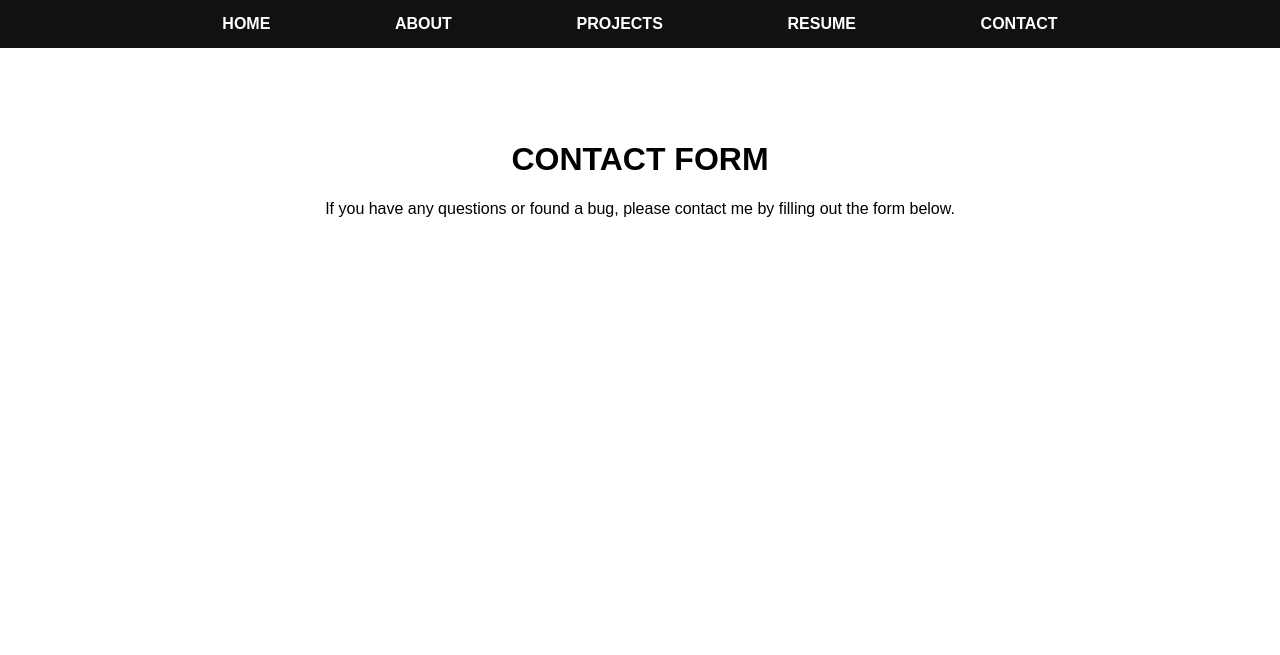
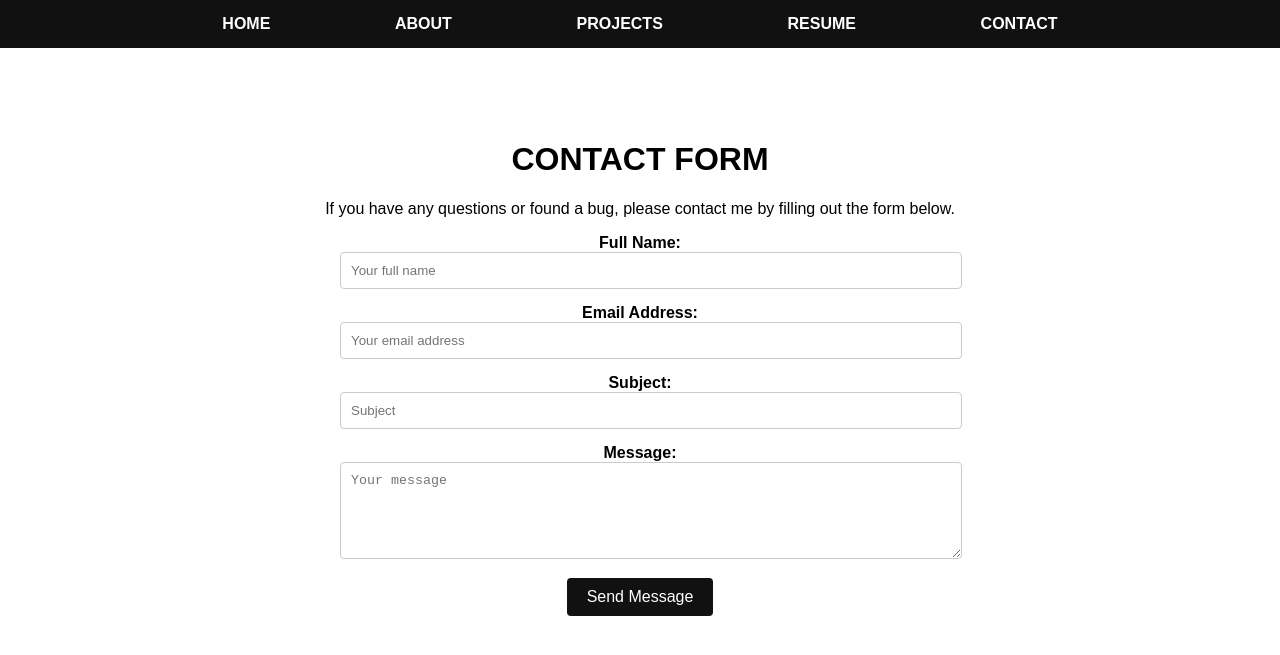
Before and after one commit to joshuabisdorf/joshuabisdorf.github.io, a Jekyll site: the page built from contact.html, in a window 1280 px wide. Shown: the top 655 px of the page. Built offline with Jekyll 4.4.1, drawn with Linux system fonts in a browser that asks for light colours.

Commit message:
Init contact

```diff
--- a/contact.html
+++ b/contact.html
@@ -7,3 +7,40 @@ title: Joshua Bisdorf | Contact Form
 <p>
   If you have any questions or found a bug, please contact me by filling out the form below.
 </p>
+
+<form action="https://formspree.io/f/mldjovjl" method="POST" style="max-width: 600px; margin: 0 auto;">
+  <!-- Full Name -->
+  <div style="margin-bottom: 15px;">
+    <label for="name" style="display: block; font-weight: bold;">Full Name:</label>
+    <input type="text" id="name" name="name" placeholder="Your full name" required
+           style="width: 100%; padding: 10px; border: 1px solid #ccc; border-radius: 4px;">
+  </div>
+
+  <!-- Email Address -->
+  <div style="margin-bottom: 15px;">
+    <label for="email" style="display: block; font-weight: bold;">Email Address:</label>
+    <input type="email" id="email" name="email" placeholder="Your email address" required
+           style="width: 100%; padding: 10px; border: 1px solid #ccc; border-radius: 4px;">
+  </div>
+
+  <!-- Subject -->
+  <div style="margin-bottom: 15px;">
+    <label for="subject" style="display: block; font-weight: bold;">Subject:</label>
+    <input type="text" id="subject" name="subject" placeholder="Subject" required
+           style="width: 100%; padding: 10px; border: 1px solid #ccc; border-radius: 4px;">
+  </div>
+
+  <!-- Message -->
+  <div style="margin-bottom: 15px;">
+    <label for="message" style="display: block; font-weight: bold;">Message:</label>
+    <textarea id="message" name="message" rows="5" placeholder="Your message" required
+              style="width: 100%; padding: 10px; border: 1px solid #ccc; border-radius: 4px;"></textarea>
+  </div>
+
+  <!-- Submit Button -->
+  <div style="text-align: center;">
+    <button type="submit" style="background: #111111; color: #ffffff; border: none; border-radius: 4px; padding: 10px 20px; font-size: 16px; cursor: pointer;">
+      Send Message
+    </button>
+  </div>
+</form>
```
